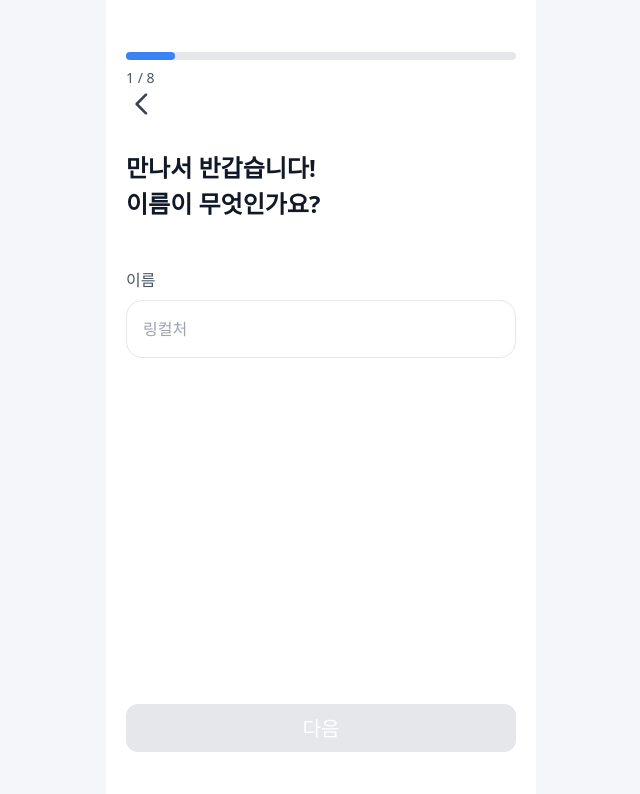
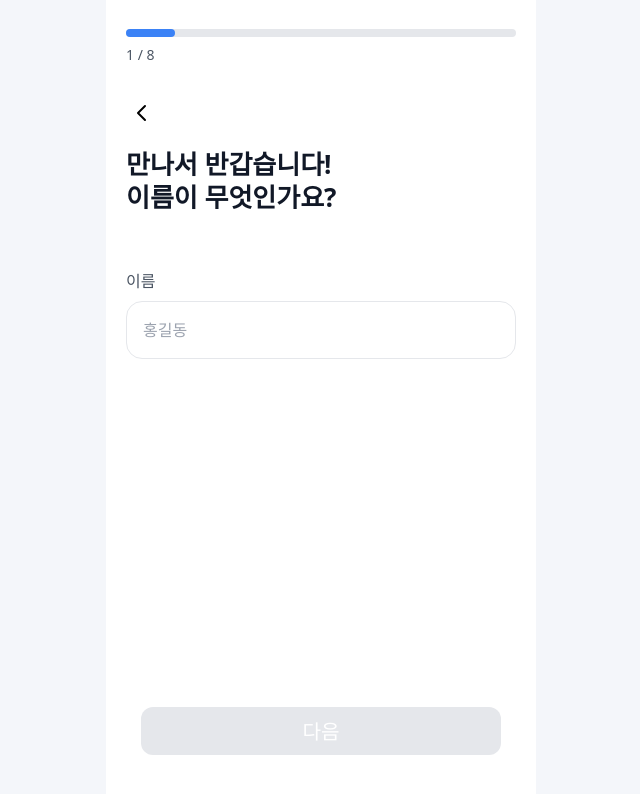
Before and after one commit to oznchex/linkculture-web, a Next.js app: page /onboarding in a window 1280 px wide. Shown: the top 794 px of the page, without its empty margins (319-959 px from the left). Built offline with nearby package versions, Linux system fonts and the light colour scheme.

Commit message:
fix: ui fix

```diff
--- a/src/app/globals.css
+++ b/src/app/globals.css
@@ -68,3 +68,12 @@ html {
     animation: fadeIn 1s ease-out;
   }
 }
+
+@supports(padding: max(0px)) {
+  .safe-area-inset-top {
+    padding-top: max(env(safe-area-inset-top), 16px);
+  }
+  .safe-area-inset-bottom {
+    padding-bottom: max(env(safe-area-inset-bottom), 16px);
+  }
+}
--- a/src/app/page.tsx
+++ b/src/app/page.tsx
@@ -40,7 +40,7 @@ export default function Home() {
           </div>
           <button
             onClick={handleClick}
-            className="mx-auto xs:w-[360px] w-[290px] h-[3rem] flex items-center justify-center rounded-xl text-white text-[1.2625rem] bg-blue60 mb-10">
+            className="mx-auto xs:w-[360px] w-[320px] h-[3rem] flex items-center justify-center rounded-xl text-white text-[1.2625rem] bg-blue60 mb-8">
             다음
           </button>
         </div>
--- a/src/components/common/button/RoutingButton.tsx
+++ b/src/components/common/button/RoutingButton.tsx
@@ -32,12 +32,7 @@ const RoutingButton = ({
     <button
       onClick={handleClick}
       disabled={disabled}
-      className={`w-full h-[3rem] flex items-center justify-center rounded-xl text-white text-[1.2625rem] mb-2
-        ${disabled
-          ? 'bg-gray-200 cursor-not-allowed'
-          : 'bg-blue60 hover:bg-blue80'
-        }
-        ${className}`}
+      className="mx-auto xs:w-[360px] w-[320px] h-[3rem] flex items-center justify-center rounded-xl text-white text-[1.2625rem] bg-blue60 disabled:bg-gray-200 disabled:cursor-not-allowed"
     >
       {children}
     </button>
--- a/src/components/common/onboarding/OnboardingContainer.tsx
+++ b/src/components/common/onboarding/OnboardingContainer.tsx
@@ -49,20 +49,19 @@ export default function OnboardingContainer() {
   };
 
   return (
-    <div className="flex flex-col items-center justify-center h-full">
-
-    <div className="w-full flex flex-col items-center justify-center gap-4">
-      {/* Main content area */}
-      <div className="w-full px-5">
-        {step <= 8 && (
-          <div className="pt-3">
+    <div className="h-full flex flex-col overflow-hidden">
+      {/* Header Area */}
+      {step <= 8 && (
+        <div className="h-[8%] flex items-center">
+          <div className="w-full px-5">
             <ProgressBar currentStep={step} totalSteps={8} />
           </div>
-        )}
-        <div className="w-full flex flex-col gap-4">
-          {renderStep()}
         </div>
-      </div>
+      )}
+
+      {/* Main Content Area */}
+      <div className="h-[92%] w-full">
+        {renderStep()}
       </div>
     </div>
   );
--- a/src/components/common/onboarding/input/InputNameStep.tsx
+++ b/src/components/common/onboarding/input/InputNameStep.tsx
@@ -32,40 +32,44 @@ export default function InputNameStep({ onNext, onBack }: InputNameStepProps) {
   };
 
   return (
-    <div className="w-full flex flex-col justify-between">
-      {/* 상단 섹션 */}
-      <div className="flex flex-col">
+    <div className="h-full flex flex-col px-5">
+      {/* Back Button Area */}
+      <div className="h-[10%] flex items-center">
         <button
-          className="text-gray-700"
           onClick={onBack}
+          className="p-1"
         >
-          <svg xmlns="http://www.w3.org/2000/svg" className="h-8 w-8" fill="none" viewBox="0 0 24 24" stroke="currentColor">
+          <svg xmlns="http://www.w3.org/2000/svg" className="h-6 w-6" fill="none" viewBox="0 0 24 24" stroke="currentColor">
             <path strokeLinecap="round" strokeLinejoin="round" strokeWidth={2} d="M15 19l-7-7 7-7" />
           </svg>
         </button>
+      </div>
 
-        <div className="mt-8">
-          <h1 className="text-2xl font-bold text-gray-900">만나서 반갑습니다!</h1>
-          <h2 className="text-2xl font-bold text-gray-900 mt-1">이름이 무엇인가요?</h2>
+      {/* Content Area */}
+      <div className="h-[75%]">
+        <div className="mb-14">
+          <h1 className="text-[26px] font-bold text-gray-900 leading-tight">만나서 반갑습니다!</h1>
+          <h2 className="text-[26px] font-bold text-gray-900 leading-tight">이름이 무엇인가요?</h2>
         </div>
 
-        <div className="mt-12">
+        <div>
           <label className="block text-base text-gray-600">이름</label>
           <input
             type="text"
-            className="w-full rounded-2xl border border-gray-200 px-4 py-4 text-base mt-2"
-            placeholder="링컬처"
+            className="w-full rounded-2xl border border-gray-200 px-4 py-4 mt-2"
+            placeholder="홍길동"
             value={name}
             onChange={(e) => setName(e.target.value)}
           />
         </div>
       </div>
 
-      {/* 하단 버튼 섹션 */}
-      <div className="flex justify-center mt-[21.675rem]">
+      {/* Button Area */}
+      <div className="h-[15%] flex items-center">
         <RoutingButton
           onClick={handleSubmit}
-          disabled={!name.trim()}  // 이름이 비어있으면 버튼 비활성화
+          disabled={!name.trim()}
+          className="w-full rounded-xl py-4 text-base"
         >
           다음
         </RoutingButton>
```
